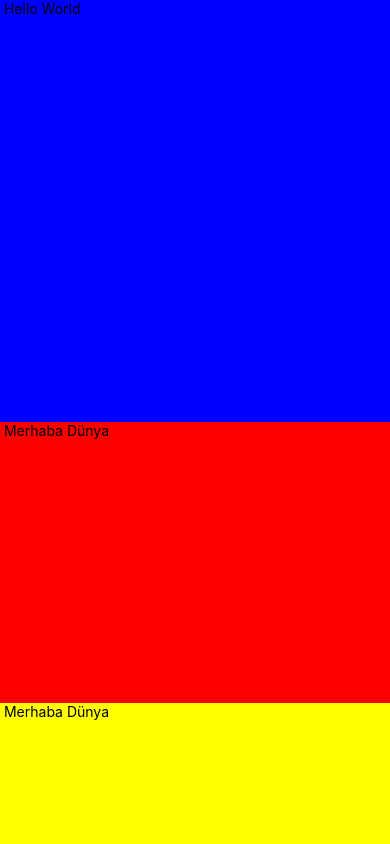
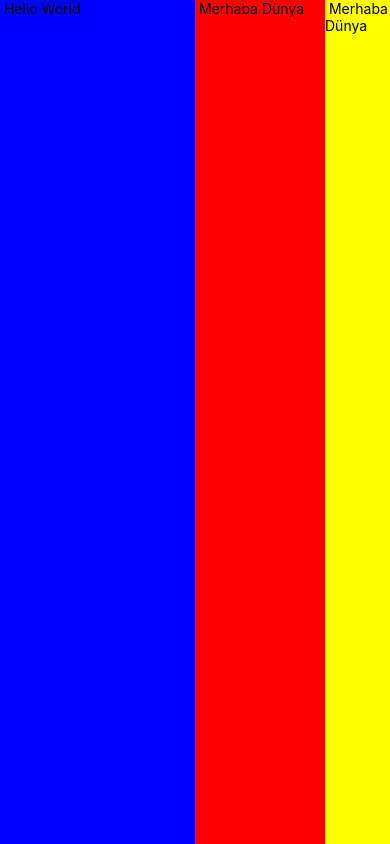
Before and after one commit to aytacbulanik/React_Native_App, a React Native app: screen / in a window 390 px wide. Built offline with nearby package versions, Linux system fonts and the light colour scheme.

Commit message:
flex direction added

```diff
--- a/App.js
+++ b/App.js
@@ -18,7 +18,7 @@ function App() {
 }
 
 const styles = StyleSheet.create({
-  container: {flex: 1},
+  container: {flex: 1, flexDirection: 'row'},
   upperView: {
     backgroundColor: 'blue',
     flex: 3,
```
